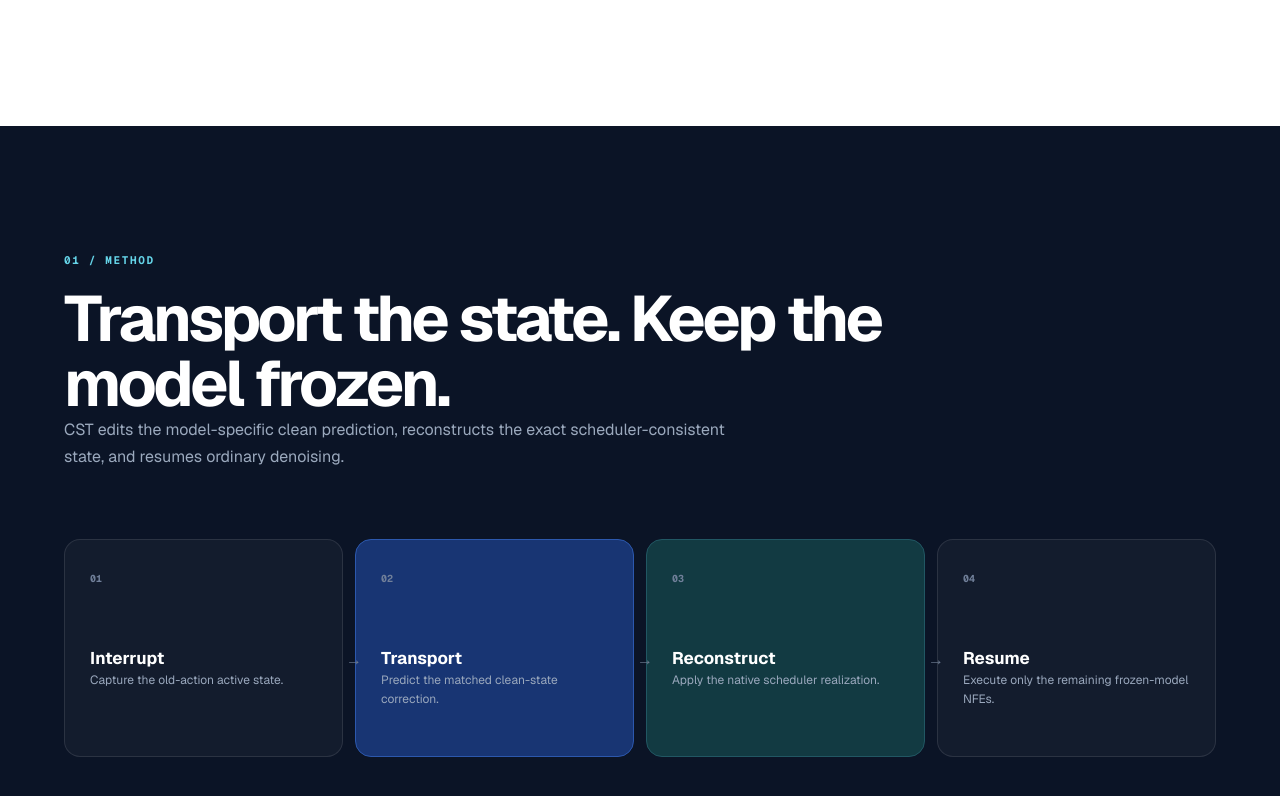
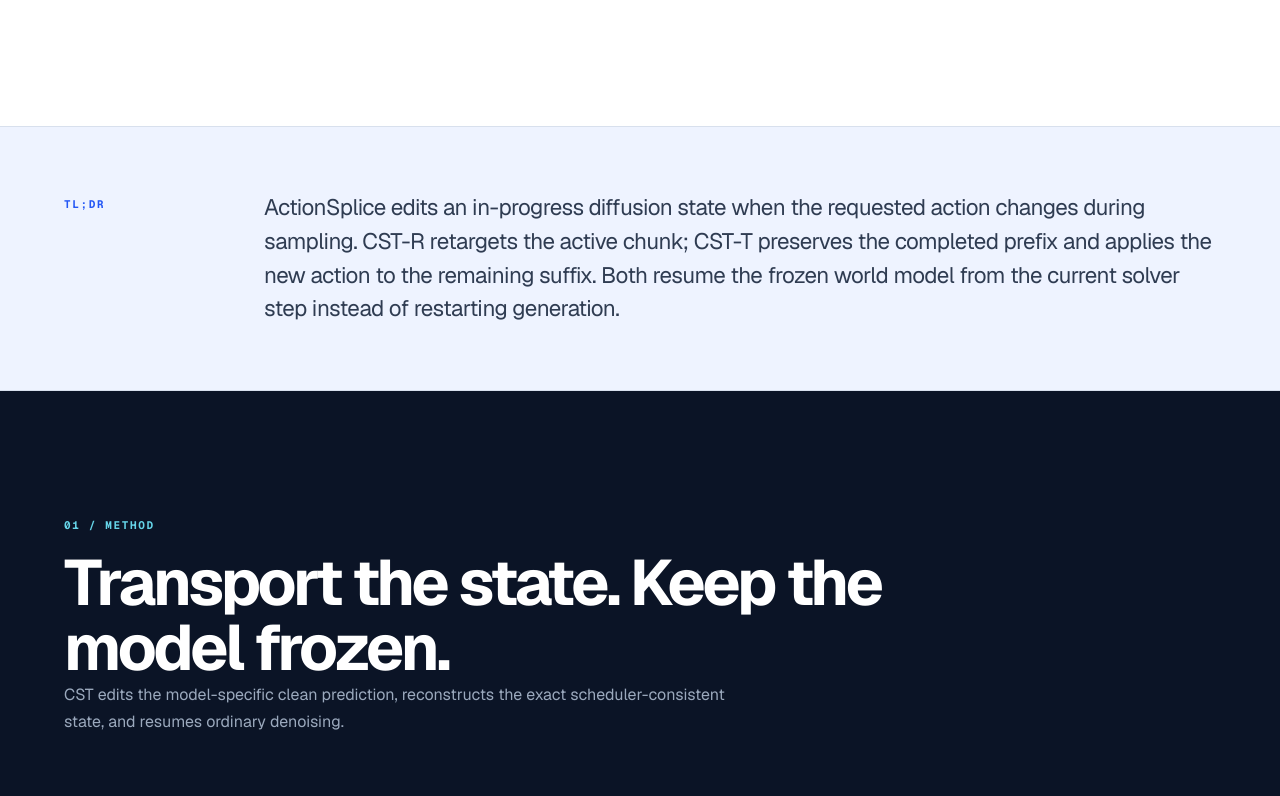
Before and after one commit to PardisTaghavi/actionsplice-website, a Next.js app: page / in a window 1280 px wide. Shown: the part 664-1460 px from the top of the page. Built offline with nearby package versions, Linux system fonts and the light colour scheme.

Commit message:
Add concise project summary

```diff
--- a/app/globals.css
+++ b/app/globals.css
@@ -73,6 +73,25 @@ button, input { font: inherit; }
 .resource-link { border-color: #111115; background: #111115; color: white; transition: transform .18s ease, background .18s ease; }
 .resource-link:hover { transform: translateY(-2px); background: var(--blue); border-color: var(--blue); }
 .resource-link:focus-visible { outline: 3px solid rgb(36 87 245 / 28%); outline-offset: 3px; }
+.summary-band {
+  display: grid;
+  grid-template-columns: minmax(110px, .25fr) minmax(0, 1.75fr);
+  gap: clamp(28px, 5vw, 84px);
+  align-items: start;
+  padding: clamp(42px, 5vw, 66px) clamp(22px, 5vw, 86px);
+  border-top: 1px solid #d8e0ed;
+  border-bottom: 1px solid #d8e0ed;
+  background: #eef3ff;
+}
+.summary-band .section-index { margin: 7px 0 0; }
+.summary-band > p {
+  max-width: 1120px;
+  margin: 0;
+  color: #2f3c52;
+  font-size: clamp(18px, 1.75vw, 26px);
+  line-height: 1.5;
+  letter-spacing: -.025em;
+}
 .media-frame video, .runtime-media video { width: 100%; height: 100%; display: block; object-fit: cover; }
 .media-topline {
   position: absolute; top: 22px; left: 22px; display: flex; align-items: center; gap: 8px;
@@ -169,6 +188,8 @@ footer span { font-family: var(--font-geist-mono), monospace; font-size: 9px; te
   .comparison-grid { grid-template-columns: repeat(2, minmax(0, 1fr)); }
   .results-grid { grid-template-columns: repeat(2, minmax(0, 1fr)); }
   .citation-band { grid-template-columns: 1fr; }
+  .summary-band { grid-template-columns: 1fr; gap: 16px; }
+  .summary-band .section-index { margin-top: 0; }
   footer { grid-template-columns: 1fr; }
 }
 
@@ -182,6 +203,7 @@ footer span { font-family: var(--font-geist-mono), monospace; font-size: 9px; te
   .hero-authors { font-size: 18px; }
   .hero-actions { flex-direction: column; }
   .resource-placeholder, .resource-link { width: min(100%, 320px); }
+  .summary-band { padding-inline: 18px; }
   .section { padding-inline: 18px; }
   .method-band { padding-inline: 18px; }
   .method-flow, .comparison-grid, .repeated-grid { grid-template-columns: 1fr; }
--- a/app/page.tsx
+++ b/app/page.tsx
@@ -97,6 +97,16 @@ export default function Home() {
         </div>
       </section>
 
+      <section className="summary-band" aria-labelledby="summary-title">
+        <h2 className="section-index" id="summary-title">TL;DR</h2>
+        <p>
+          ActionSplice edits an in-progress diffusion state when the requested action changes during sampling.
+          CST-R retargets the active chunk; CST-T preserves the completed prefix and applies the new action to
+          the remaining suffix. Both resume the frozen world model from the current solver step instead of
+          restarting generation.
+        </p>
+      </section>
+
       <section className="method-band" id="method">
         <div className="method-intro">
           <p className="section-index">01 / Method</p>
@@ -126,7 +136,7 @@ export default function Home() {
       <section className="section gallery-section" id="gallery">
         <div className="section-heading gallery-heading">
           <div>
-            <p className="section-index">02 / Comparisons</p>
+            <p className="section-index">02 / Qualitative</p>
             <h2>CST-R applies the revised action within the active chunk.</h2>
           </div>
         </div>
```
